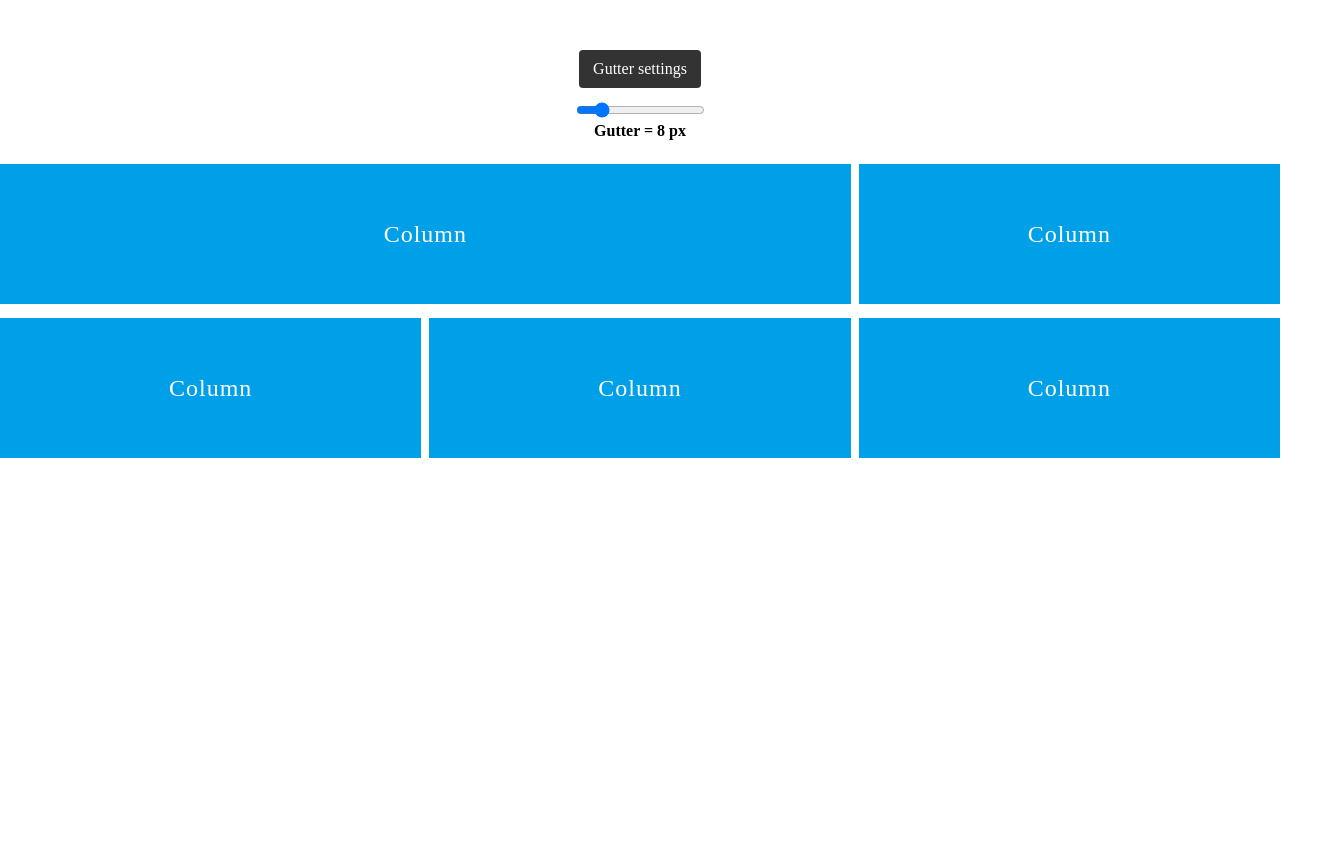
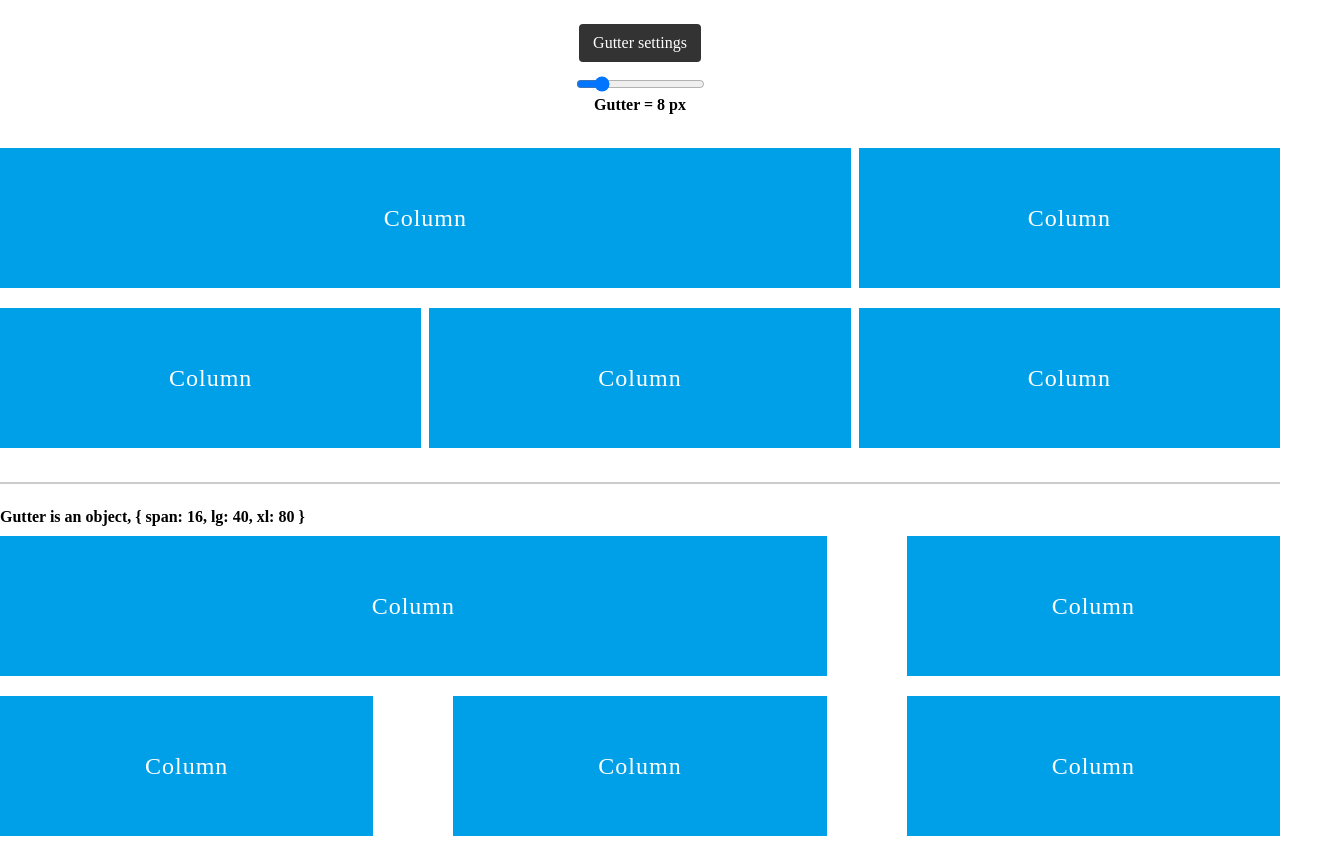
Before and after one commit to HelloQingGuo/ng-grid, an Angular app: page / in a window 1280 px wide. Shown: the whole page, 1320 px wide, since content can reach past the window. Before the commit the page ends 800 px from the top, so only its background shows below. Built offline with nearby package versions, Linux system fonts and the light colour scheme.

Commit message:
update project site

```diff
--- a/src/app/app.component.html
+++ b/src/app/app.component.html
@@ -1,10 +1,10 @@
 <fieldset>
     <legend>Gutter settings</legend>
-    <input type="range" name="gutter" min="0" max="48" step="8" [(ngModel)]="gutter" />
-    <h4>Gutter = {{gutter}} px</h4>
+    <input type="range" name="gutter" min="0" max="48" step="8" [(ngModel)]="gutter_1" />
+    <h4>Gutter = {{gutter_1}} px</h4>
 </fieldset>
 
-<ng-grid-row [gutter]="toNumber(gutter)">
+<ng-grid-row [gutter]="toNumber(gutter_1)">
     <ng-grid-col [md]="16" [sm]="24">
         <div class="content">
             <span>Column</span>
@@ -31,3 +31,34 @@
         </div>
     </ng-grid-col>
 </ng-grid-row>
+
+<hr class="divider" />
+<h4>Gutter is an object, {{ '{ ' }}span: 16, lg: 40, xl: 80 {{ ' }' }}
+</h4>
+<ng-grid-row [gutter]="gutter_2">
+    <ng-grid-col [md]="16" [sm]="24">
+        <div class="content">
+            <span>Column</span>
+        </div>
+    </ng-grid-col>
+    <ng-grid-col [md]="8" [sm]="12">
+        <div class="content">
+            <span>Column</span>
+        </div>
+    </ng-grid-col>
+    <ng-grid-col [md]="8" [sm]="12">
+        <div class="content">
+            <span>Column</span>
+        </div>
+    </ng-grid-col>
+    <ng-grid-col [md]="8" [sm]="12">
+        <div class="content">
+            <span>Column</span>
+        </div>
+    </ng-grid-col>
+    <ng-grid-col [md]="8" [sm]="12">
+        <div class="content">
+            <span>Column</span>
+        </div>
+    </ng-grid-col>
+</ng-grid-row>
--- a/src/app/app.component.scss
+++ b/src/app/app.component.scss
@@ -2,7 +2,7 @@
   display: flex;
   height: 140px;
   background: #00a0e9;
-  margin-bottom: 14px;
+  margin: 10px 0;
 
   span {
     margin: auto;
@@ -13,7 +13,7 @@
 }
 
 fieldset {
-  margin: 50px auto 24px;
+  margin: 24px auto;
   text-align: center;
 }
 
@@ -24,3 +24,9 @@ legend {
   margin-bottom: 14px;
   border-radius: 4px;
 }
+
+.divider {
+  background: #ccc;
+  height: 2px;
+  margin: 24px 0;
+}
--- a/src/app/app.component.ts
+++ b/src/app/app.component.ts
@@ -7,12 +7,13 @@ import { Component, ViewEncapsulation } from "@angular/core";
   encapsulation: ViewEncapsulation.None
 })
 export class AppComponent {
-  // gutter = {
-  //   span: 16,
-  //   xs: 8,
-  //   md: 24
-  // };
-  gutter = "8";
+  gutter_1 = "8";
+
+  gutter_2 = {
+    span: 16,
+    lg: 40,
+    xl: 80
+  };
 
   toNumber(val: string): number {
     return Number(val);
--- a/src/app/row/row.component.ts
+++ b/src/app/row/row.component.ts
@@ -35,11 +35,6 @@ export class RowComponent implements OnInit, OnChanges {
   _gutter: number;
   @Input() private gutter: number | Gutter;
 
-  ngOnChanges() {
-    console.log(this.gutter);
-    this.updateGutter();
-  }
-
   @HostBinding("style.marginRight.px")
   get marginRight(): number {
     return -this._gutter / 2;
@@ -56,12 +51,15 @@ export class RowComponent implements OnInit, OnChanges {
     public cd: ChangeDetectorRef
   ) {
     this.el = this.elementRef.nativeElement;
-    this.cd.detach();
   }
 
   ngOnInit() {
     this.renderer.addClass(this.el, "ng-grid-row");
     this.watchMedia();
+  }
+
+  ngOnChanges() {
+    this.updateGutter();
   }
 
   getActualGutter(): number {
@@ -70,10 +68,13 @@ export class RowComponent implements OnInit, OnChanges {
     } else if (
       typeof this.gutter === "object" &&
       this.breakPoint &&
-      this.gutter[this.breakPoint] !== undefined
+      typeof this.gutter[this.breakPoint] === "number"
     ) {
       return this.gutter[this.breakPoint];
-    } else if (this.gutter.span) {
+    } else if (
+      typeof this.gutter === "object" &&
+      typeof this.gutter.span === "number"
+    ) {
       return this.gutter.span;
     }
     return 0;
```
Also changed, not shown: 3 other files (tests, documents, lock files or other folders).
